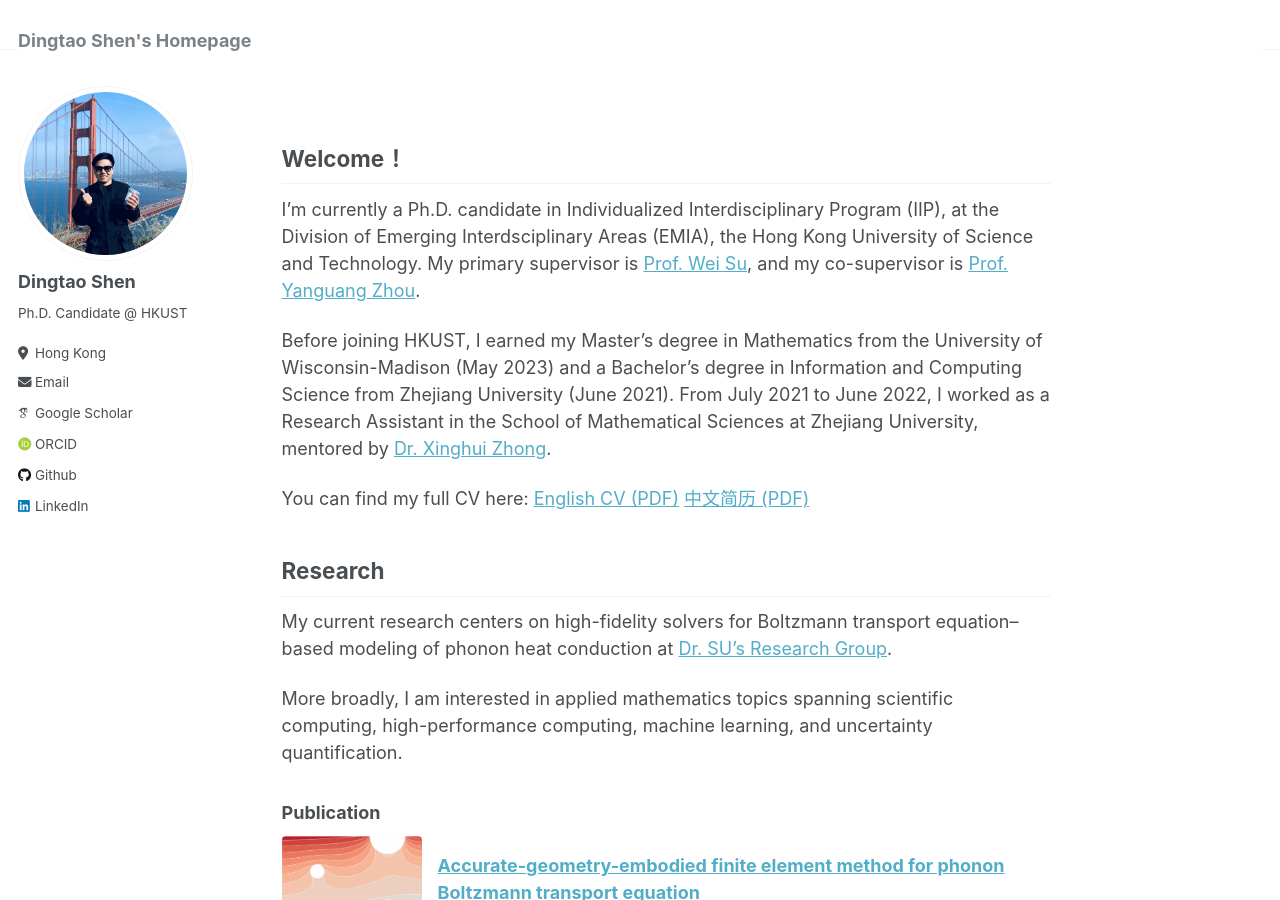
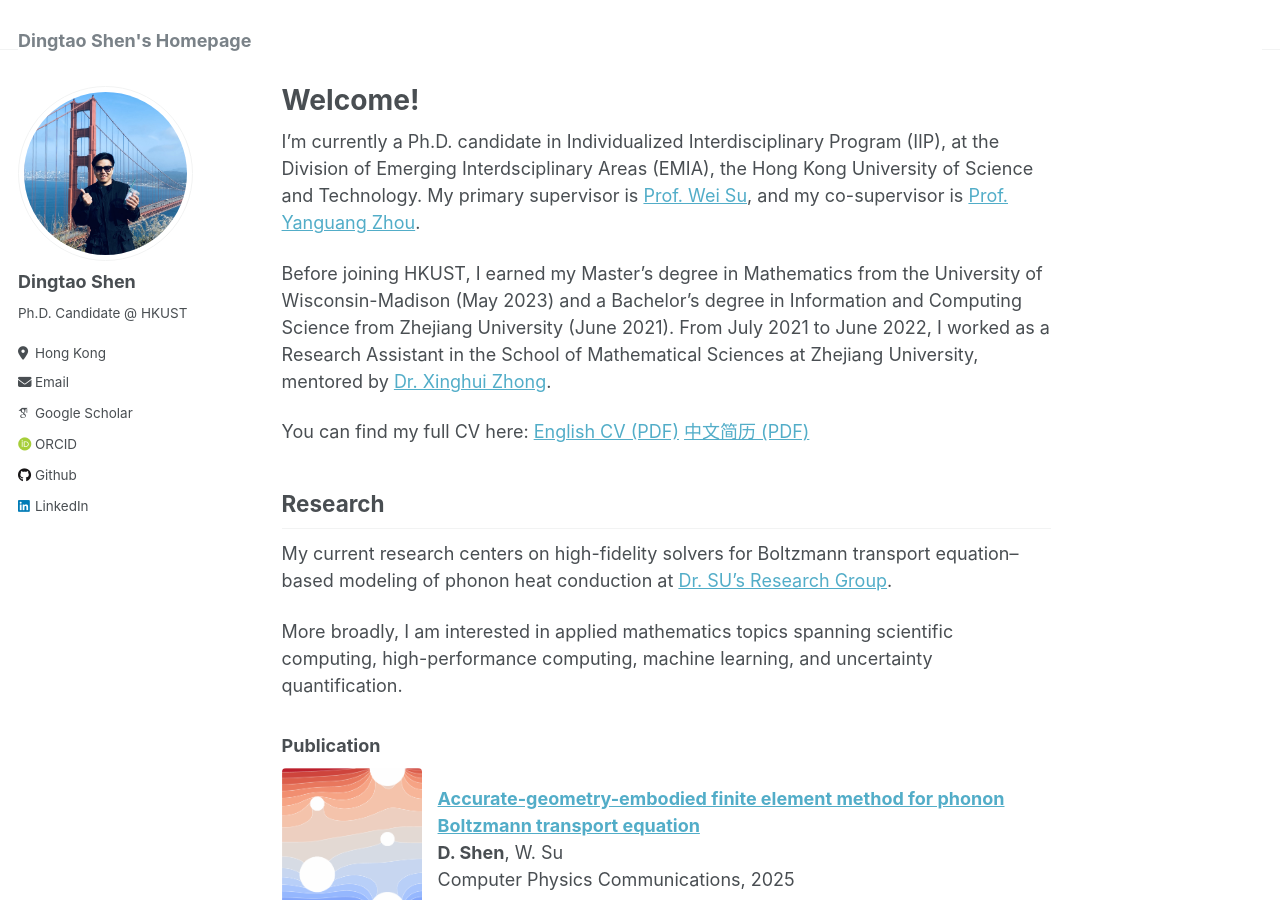
Before and after one commit to dingtao-shen/dingtao-shen.github.io, a Jekyll site: the page built from _pages/about.md, in a window 1280 px wide and 900 px high. Built offline with Jekyll 4.4.1, drawn with Linux system fonts in a browser that asks for light colours; some web fonts are replaced.

Commit message:
update cv

```diff
--- a/_pages/about.md
+++ b/_pages/about.md
@@ -1,13 +1,11 @@
 ---
 permalink: /
-title: " "
+title: "Welcome!"
 author_profile: true
 redirect_from:
   - /about/
   - /about.html
 ---
-## Welcome！
-
 I'm currently a Ph.D. candidate in Individualized Interdisciplinary Program (IIP), at the Division of Emerging Interdsciplinary Areas (EMIA), the Hong Kong University of Science and Technology. My primary supervisor is [Prof. Wei Su](https://facultyprofiles.hkust.edu.hk/profiles.php?profile=wei-su-weisu), and my co-supervisor is [Prof. Yanguang Zhou](https://seng.hkust.edu.hk/about/people/faculty/yanguang-zhou).
 
 Before joining HKUST, I earned my Master's degree in Mathematics from the University of Wisconsin-Madison (May 2023) and a Bachelor's degree in Information and Computing Science from Zhejiang University (June 2021). From July 2021 to June 2022, I worked as a Research Assistant in the School of Mathematical Sciences at Zhejiang University, mentored by [Dr. Xinghui Zhong](https://person.zju.edu.cn/en/zhongxh).
```
